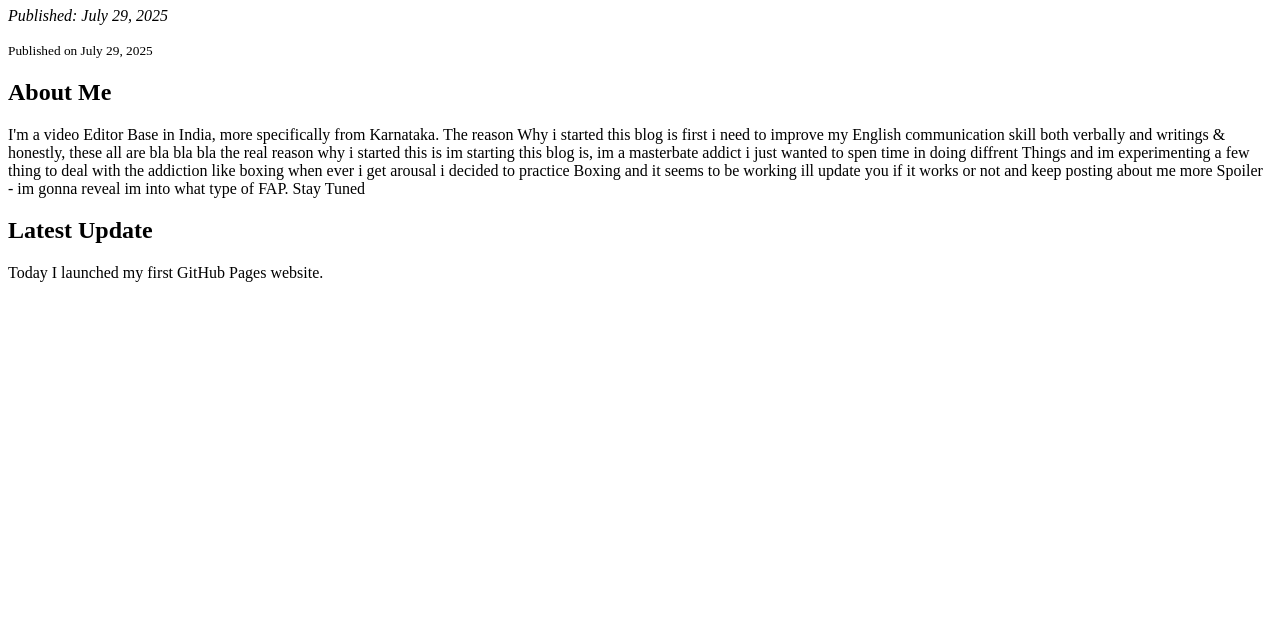
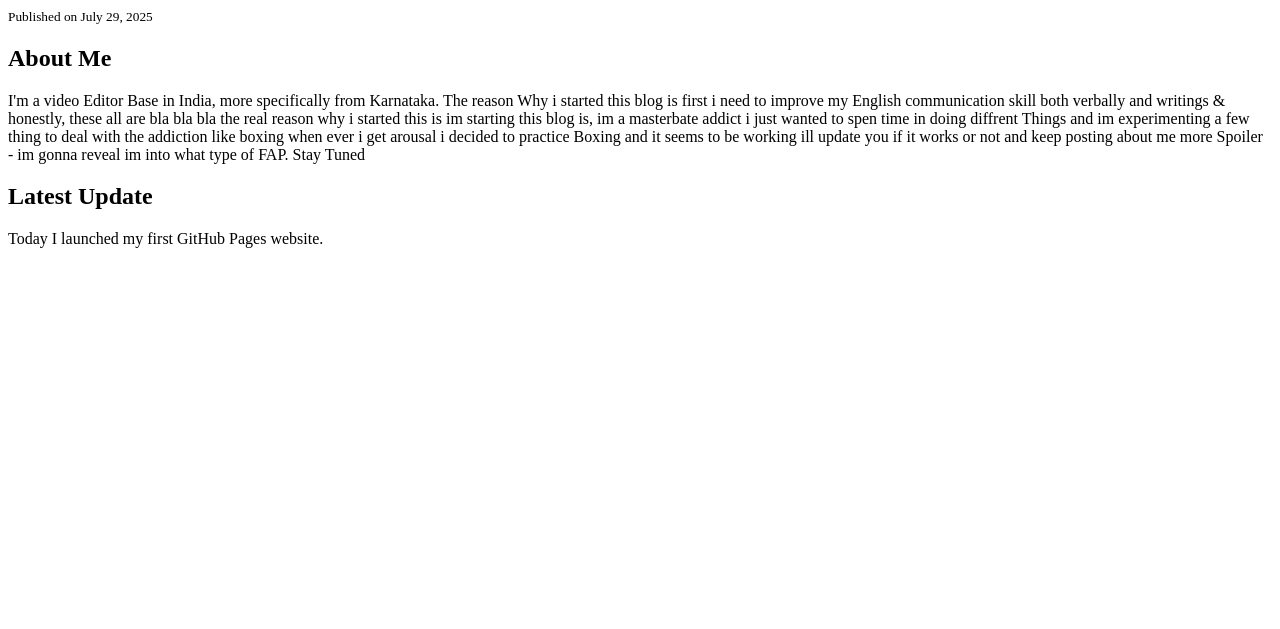
Before and after one commit to mxhero26/mxhero26.github.io, a plain HTML site: page index.html in a window 1280 px wide. Shown: the part 171-800 px from the top of the page. Drawn offline with Linux system fonts and the light colour scheme.

Commit message:
Update index.html

```diff
--- a/index.html
+++ b/index.html
@@ -9,7 +9,6 @@
 </body>
 </html>
 <h1>mxhero's Blog</h1>
-<p><em>Published: July 29, 2025</em></p>
 <small>Published on July 29, 2025</small>
 
 <h2>About Me</h2>
```
